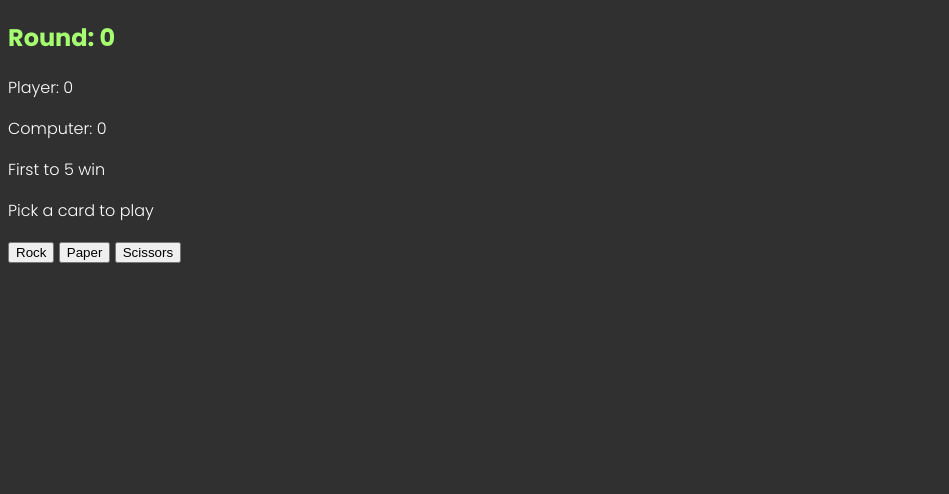
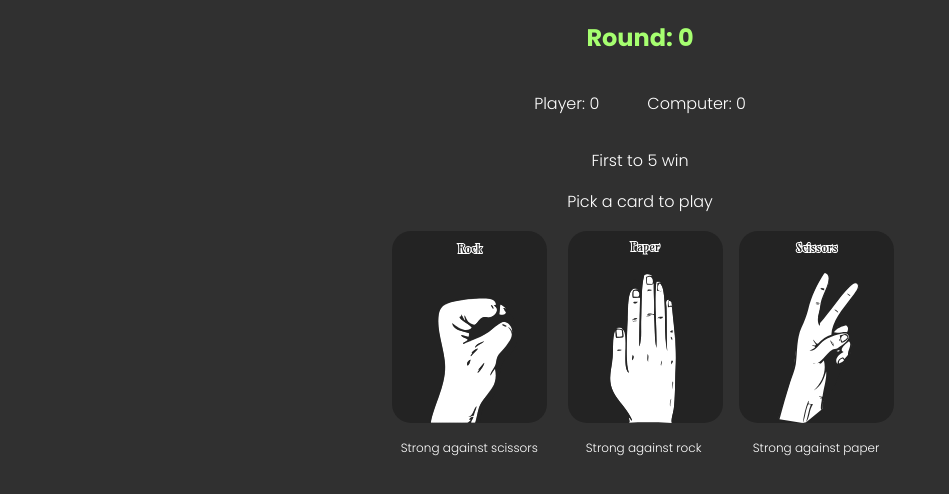
Before and after one commit to lukpaikat/rock-paper-scissors, a website with bundled scripts: page index.html in a window 1280 px wide. Both pictures are taken after a click on the button "Start game". Shown: the whole page, without its empty margins (0-949 px from the left). Built offline with nearby package versions, Linux system fonts and the light colour scheme.

Commit message:
style roundpage & use sass

```diff
--- a/scripts/views/roundPickPage.js
+++ b/scripts/views/roundPickPage.js
@@ -13,11 +13,22 @@ const RoundPickPage = {
           <p>Player: <span id="player-score">${player}</span></p>
           <p>Computer: <span id="computer-score">${computer}</span></p>
         </div>
-        <p>First to 5 win</p>
-        <p>Pick a card to play</p>
-        <button id="rock-button">Rock</button>
-        <button id="paper-button">Paper</button>
-        <button id="scissors-button">Scissors</button>
+        <p class="round-info">First to 5 win</p>
+        <p class="round-info">Pick a card to play</p>
+        <div class="card-buttons">
+          <div>
+            <button class="card-buttons__button" id="rock-button"><img src="./assets/hand-cards/rock-card.svg"></button>
+            <p class="card-buttons__description">Strong against scissors</p>
+          </div>
+          <div>
+            <button class="card-buttons__button" id="paper-button"><img src="./assets/hand-cards/paper-card.svg"></button>
+            <p class="card-buttons__description">Strong against rock</p>
+          </div>
+          <div>
+            <button class="card-buttons__button" id="scissors-button"><img src="./assets/hand-cards/scissors-card.svg"></button>
+            <p class="card-buttons__description">Strong against paper</p>
+          </div>
+        </div>
       </div>
       <div class="overlay"></div>
     `;
--- a/scripts/views/welcomePage.js
+++ b/scripts/views/welcomePage.js
@@ -7,9 +7,9 @@ const WelcomePage = {
     const main = document.querySelector('main');
     main.innerHTML = /* html */ `
     <div class="flex-container">
-      <div class="title-container">
-        <h1 class="game-title animate-pop-in">Rock Paper Scissors</h1>
-        <p class="game-sub-title animate-pop-in">The game</p>
+      <div class="game-title">
+        <h1 class="game-title__main-title animate-pop-in">Rock Paper Scissors</h1>
+        <p class="game-title__sub-title animate-pop-in">The game</p>
       </div>
       <button class="buttons animate-pop-in" id="start-button">Start game</button>
     </div>
--- a/styles/buttons.css
+++ b/styles/components/_buttons.scss
@@ -18,3 +18,22 @@
   transform: translateY(0) scale(1.2, 1);
   box-shadow: #A6FF70 0px 0px 10px 0px;
 }
+
+.card-buttons {
+  display: flex;
+  justify-content: center;
+  flex-wrap: wrap;
+
+  &__button {
+    display: block;
+    background: none;
+    border: none;
+    margin: 0 auto;
+  }
+
+  &__description {
+    padding: 0 2em;
+    font-size: .75rem;
+    font-weight: 300;
+  }
+}
--- /dev/null
+++ b/styles/components/_texts.scss
@@ -0,0 +1,19 @@
+
+h1, h2 {
+  color: #A6FF70;
+}
+
+p {
+  color: #FFF;
+}
+
+.game-title {
+  margin: 0 auto;
+  &__main-title {
+    text-align: center;
+    margin-bottom: 0.1em;
+  }
+  &__sub-title {
+    text-align: center;
+  }
+}
--- /dev/null
+++ b/styles/main.scss
@@ -0,0 +1,36 @@
+@import './components/_buttons.scss';
+@import './components/_animations.scss';
+@import './components/_texts.scss';
+:root {
+  /*fonts*/
+  --Poppins: 'Poppins', sans-serif;
+}
+body {
+  background-color: #303030;
+  font-family: var(--Poppins);
+}
+
+.flex-container {
+  display: flex;
+  flex-direction: column;
+  justify-content: center;
+  height: 100vh;
+}
+
+.round-heading {
+  text-align: center;
+}
+
+.round-info {
+  text-align: center;
+}
+
+.running-score-container {
+  display: flex;
+  justify-content: center;
+  gap: 3em;
+}
+
+.running-score-container p {
+  display: block;
+}
```
Also changed, not shown: styles/components/_animations.scss (renamed from styles/animations.css), styles/main.css, 1 other file.
